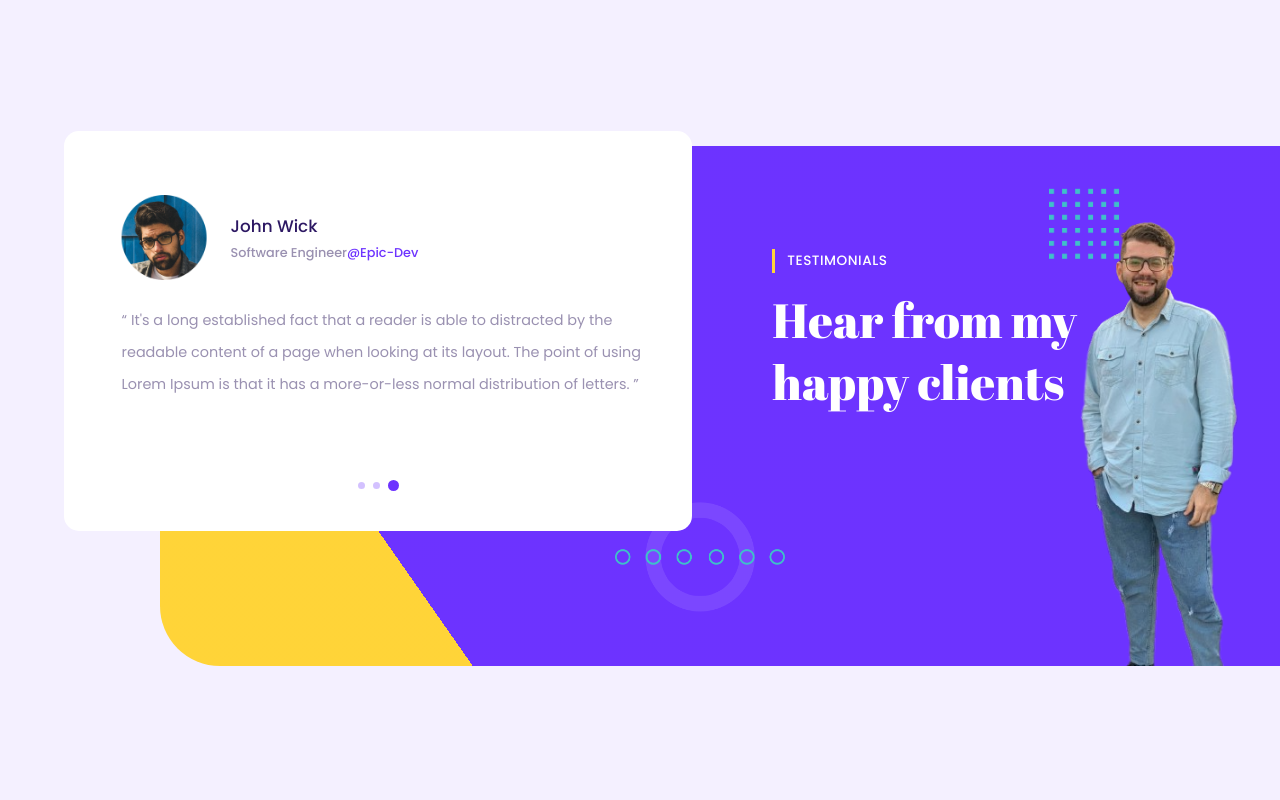
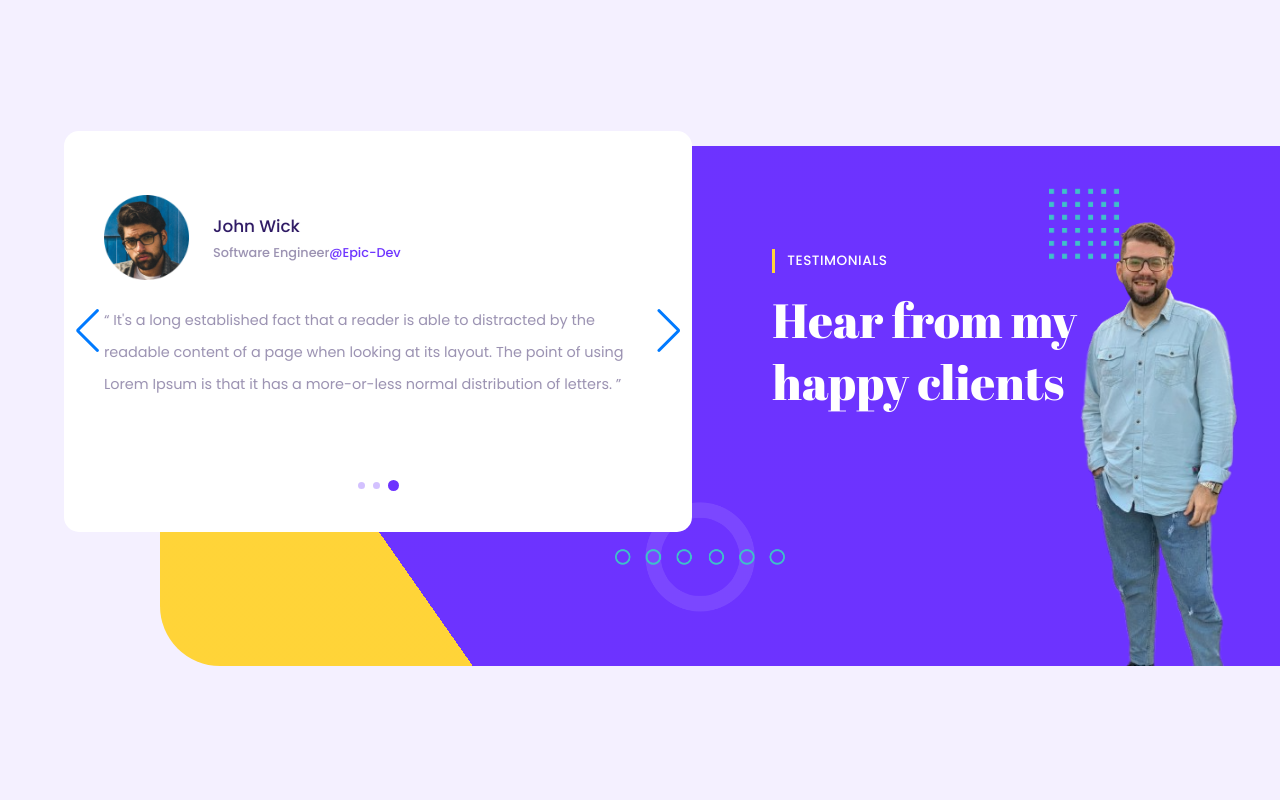
Before and after one commit to 3b3zeem/Main-portfolio, a website: page index.html in a window 1280 px wide. Shown: the part 4580-5380 px from the top of the page. Drawn offline with nearby package versions, Linux system fonts and the light colour scheme.

Commit message:
update swiper

```diff
--- a/index.html
+++ b/index.html
@@ -18,7 +18,7 @@
 
 
   <!-- --------- Font-awesome Icons --------- -->
-  <link rel="stylesheet" href="https://cdnjs.cloudflare.com/ajax/libs/font-awesome/6.4.2/css/all.min.css"/>
+  <link rel="stylesheet" href="https://cdnjs.cloudflare.com/ajax/libs/font-awesome/6.4.2/css/all.min.css" />
 
   <!-- --------- CSS Files --------- -->
   <link rel="stylesheet" href="./css/style.css">
@@ -846,6 +846,8 @@
             </div>
           </div>
           <div class="swiper-pagination"></div>
+          <div class="swiper-button-next"></div>
+          <div class="swiper-button-prev"></div>
         </div>
         <div class="testimonials-title">
           <h3 class="sub-heading">testimonials</h3>
--- a/js/app.js
+++ b/js/app.js
@@ -63,7 +63,7 @@ let sr = ScrollReveal({
     scale: 0.85,
 });
 sr.reveal(".showcase-info", { delay: 300 });
-sr.reveal(".showcase-info .console-container", { origin: "bottom" , delay: 300 });
+sr.reveal(".showcase-info .console-container", { origin: "bottom", delay: 300 });
 sr.reveal(".showcase-info .sub-heading", { origin: "bottom", delay: 400 });
 sr.reveal(".showcase-info .heading", { origin: "bottom", delay: 500 });
 sr.reveal(".showcase-info .text", { origin: "bottom", delay: 600 });
@@ -280,14 +280,35 @@ next_btn.addEventListener("click", () => {
     ChangeImage(currentIndex);
 });
 
-const swiper = new Swiper(".swiper", {
+const progressCircle = document.querySelector(".autoplay-progress svg");
+const progressContent = document.querySelector(".autoplay-progress span");
+var swiper = new Swiper(".swiper", {
+    slidesPerView: 1,
+    spaceBetween: 30,
+    centeredSlides: true,
     loop: true,
-    speed: 500,
-    autoplay: true,
-
+    effect: "coverflow",
+    grabCursor: true,
+    centeredSlides: true,
+    slidesPerView: "auto",
+    coverflowEffect: {
+        rotate: 50,
+        stretch: 0,
+        depth: 100,
+        modifier: 1,
+        slideShadows: true,
+    },
+    autoplay: {
+        delay: 2500,
+        disableOnInteraction: false
+    },
     pagination: {
         el: ".swiper-pagination",
-        clickable: true,
+        clickable: true
+    },
+    navigation: {
+        nextEl: ".swiper-button-next",
+        prevEl: ".swiper-button-prev",
     },
 });
 
@@ -395,7 +416,7 @@ function consoleText(words, id, colors) {
     }, 400)
 }
 
-document.getElementById("cardBtn").addEventListener("click", ()=> {
+document.getElementById("cardBtn").addEventListener("click", () => {
     document.getElementById("container").classList.toggle("change")
 })
 
```
Lines whose indentation alone changed are shown as unchanged.
